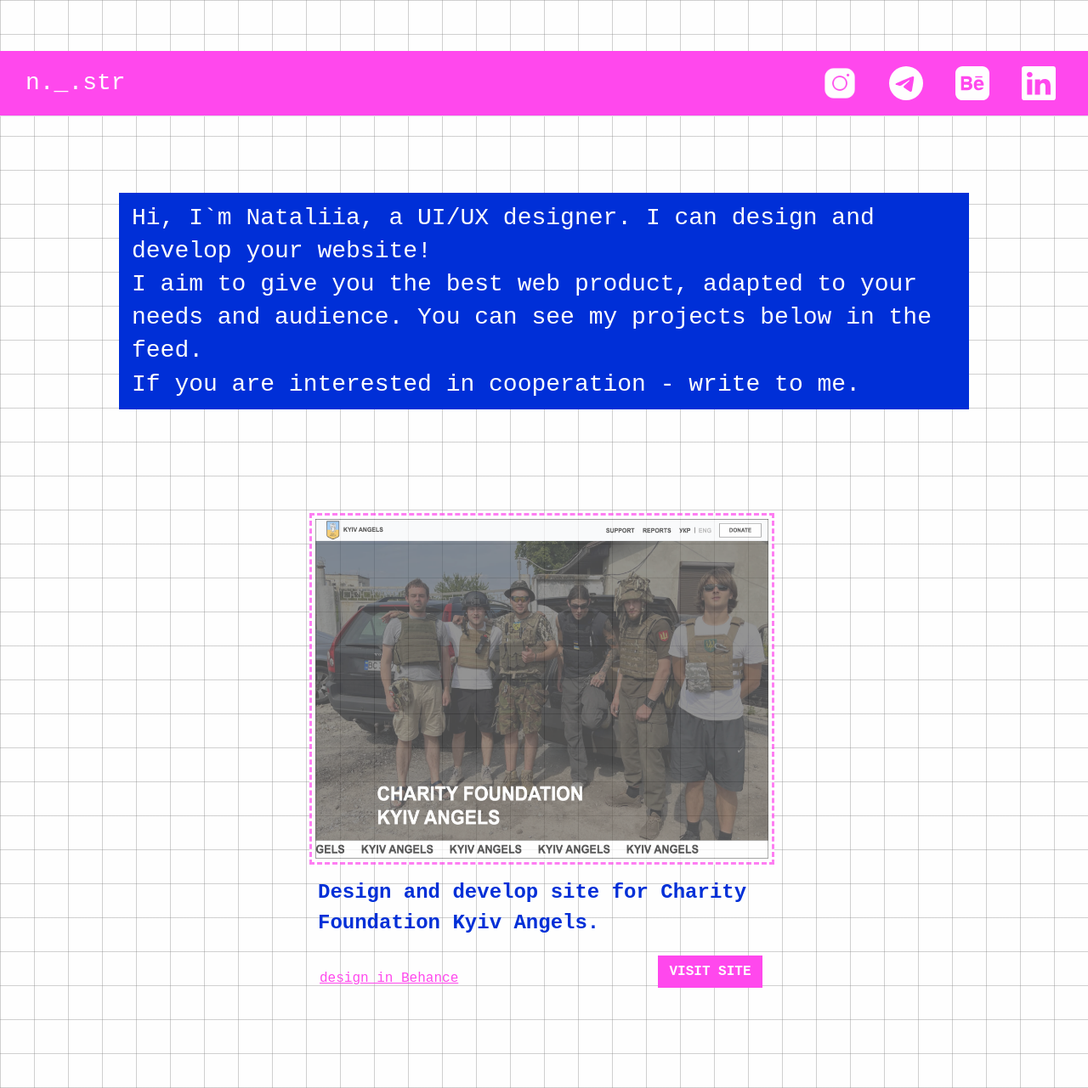
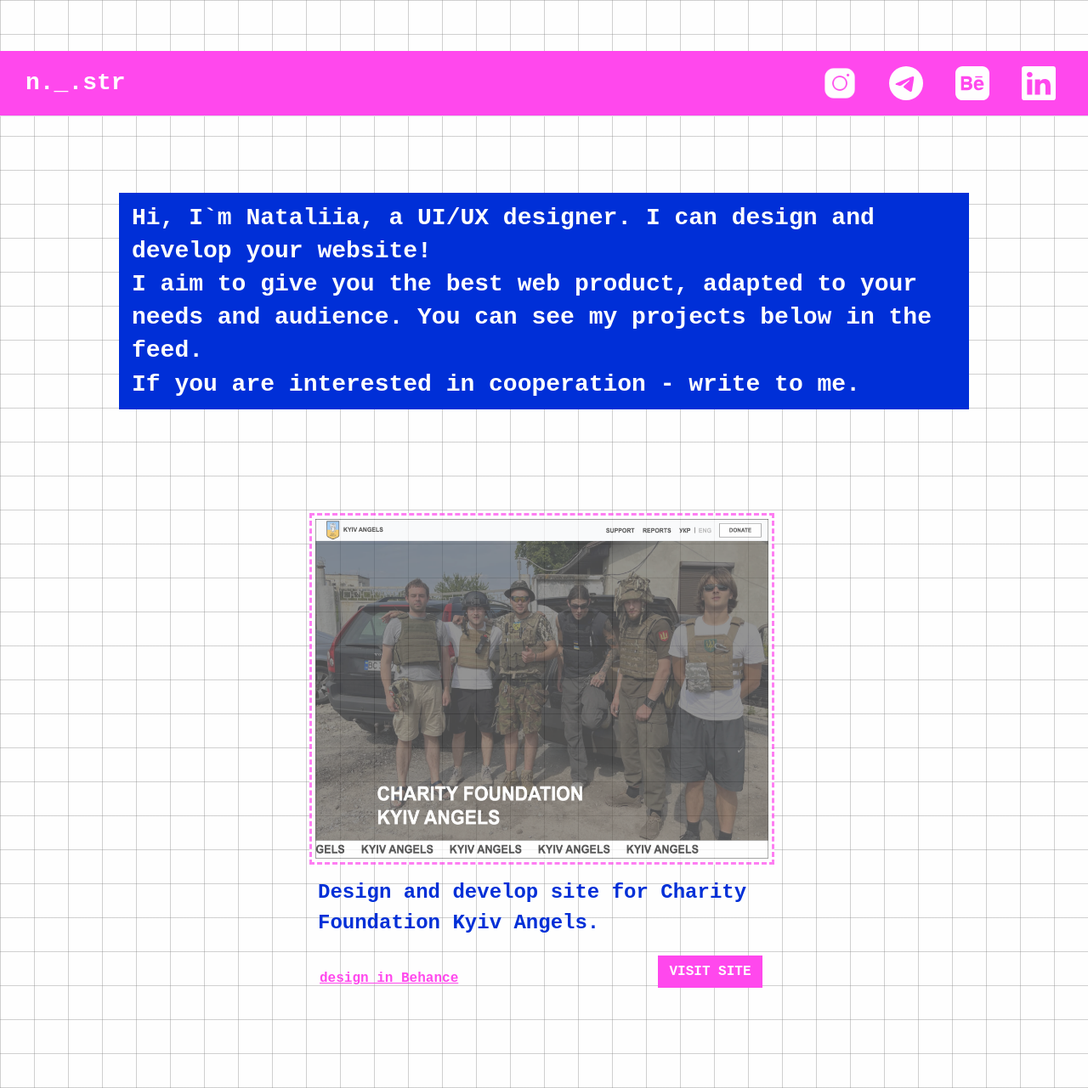
Before and after one commit to n-str/n-str.github.io, a plain HTML site: page index.html in a window 1280 px wide. Shown: the top 1281 px of the page at 85% size. Drawn offline with nearby package versions, Linux system fonts and the light colour scheme.

Commit message:
Update index.html

```diff
--- a/index.html
+++ b/index.html
@@ -43,7 +43,7 @@
       <div class="head header-wrap d-flex justify-content-between py-2 flex-row align-items-center">
         <a href="#"
           class="d-flex align-items-center mb-md-0 me-md-auto text-dark text-decoration-none col-1 col-md-2 col-xl-3 col-lg-6">
-          <span class="zoom title_type">n._.str</span>
+          <span class="zoom title_type fw-bolder">n._.str</span>
         </a>
 
         <ul class="nav">
@@ -78,7 +78,7 @@
     <section id="slide-1" class="">
       <div class="row">
         <div class="col">
-          <h2 class="h2 mt-5 white-space-normal">Hi, I`m Nataliia, a UI/UX designer. I can design and develop your website! <br> I aim to give you the best web product, adapted to your needs and audience. You can see my projects below in the feed. <br> If you are interested in cooperation - write to me.</h2>
+          <h2 class="h2 mt-5 white-space-normal fw-bolder">Hi, I`m Nataliia, a UI/UX designer. I can design and develop your website! <br> I aim to give you the best web product, adapted to your needs and audience. You can see my projects below in the feed. <br> If you are interested in cooperation - write to me.</h2>
         </div>
       </div>
     </section>
@@ -94,7 +94,7 @@
 
           <div>
             <p class="col-6">
-              <a href="https://www.behance.net/gallery/164899265/Charity-Foundation-Kyiv-Angels-Web-production" class="link rounded-0" title="behance" target="_blank">design in Behance</a>
+              <a href="https://www.behance.net/gallery/164899265/Charity-Foundation-Kyiv-Angels-Web-production" class="link rounded-0 fw-bolder" title="behance" target="_blank">design in Behance</a>
             </p>
             <p class="text-center col">
               <a href="https://kyivangels.org.ua/" class="btn btn-warning text-uppercase fw-bolder rounded-0" title="website" target="_blank">visit site</a>
@@ -110,7 +110,7 @@
 
           <div>
             <p class="">
-              <a href="https://www.behance.net/gallery/161284227/Models-Portfolio" class="link rounded-0" title="behance" target="_blank">design in Behance</a>
+              <a href="https://www.behance.net/gallery/161284227/Models-Portfolio" class="link rounded-0 fw-bolder" title="behance" target="_blank">design in Behance</a>
             </p>
           </div>
         </div>
```
